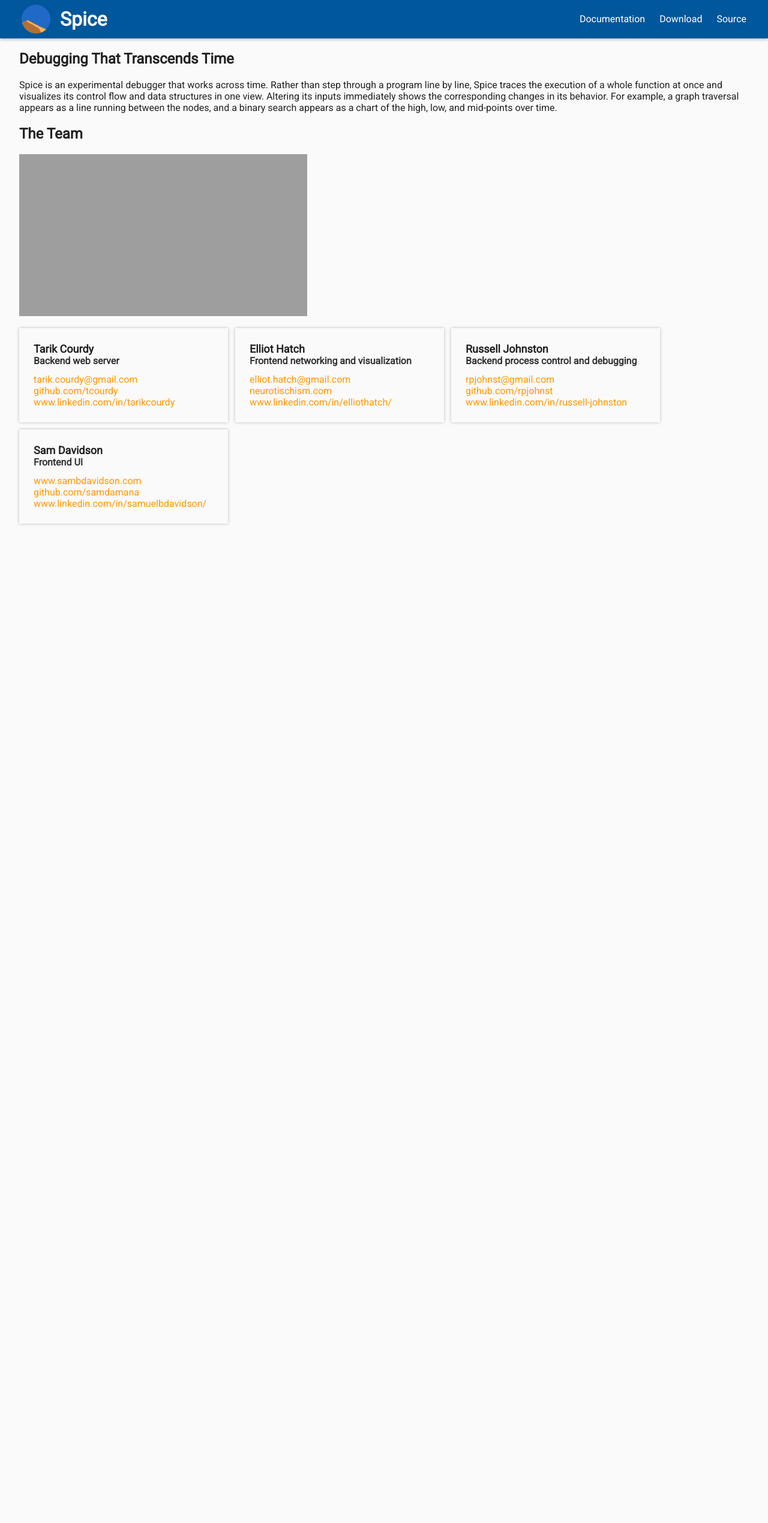
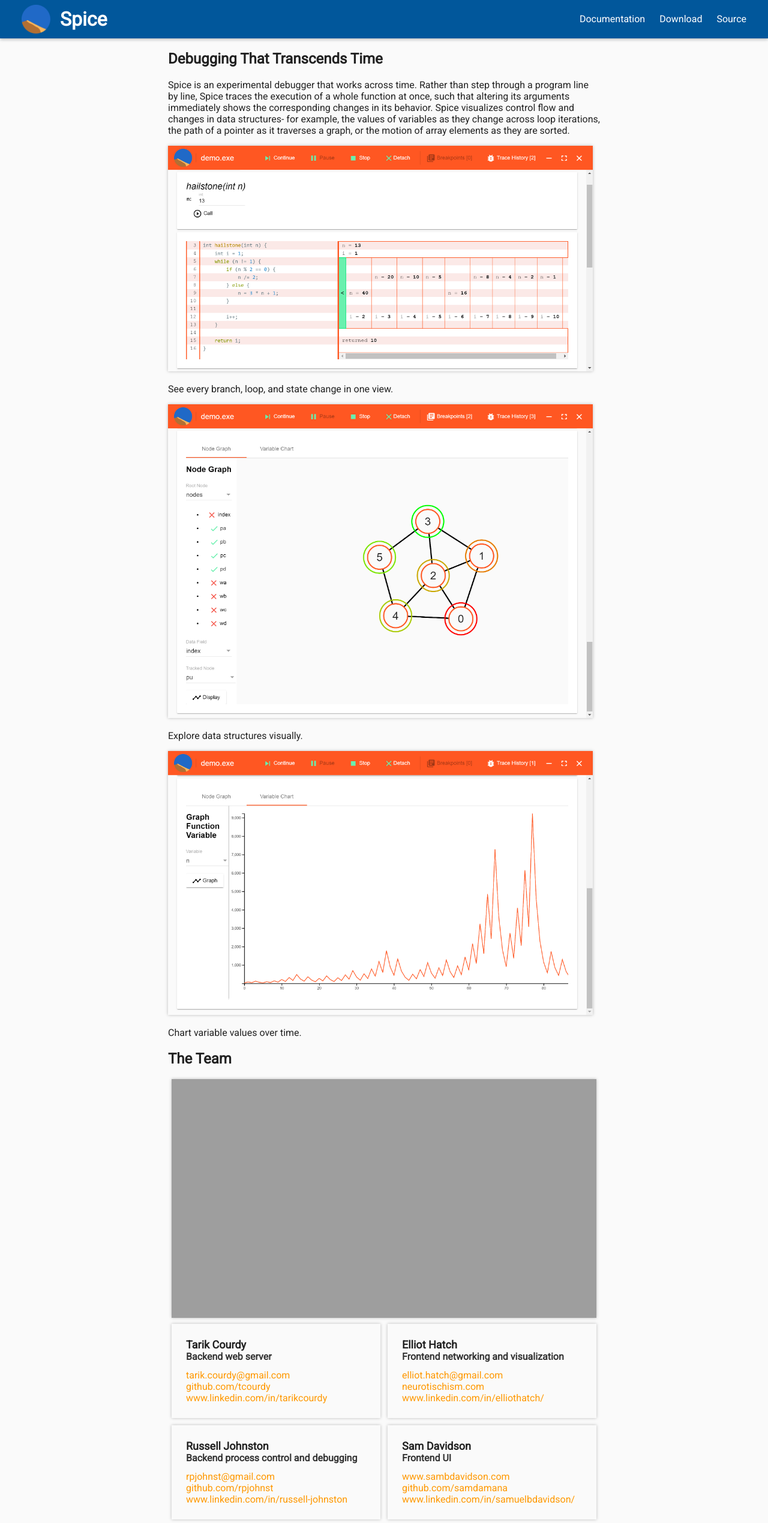
Before and after one commit to team-worm/spice, a Jekyll site: the page built from index.md, in a window 1280 px wide. Shown: the whole page at 60% size. Built offline with Jekyll 4.4.1, drawn with Linux system fonts in a browser that asks for light colours; before the commit the page ends 900 px from its top, so only the background shows below that.

Commit message:
Front page

```diff
--- a/_layouts/default.html
+++ b/_layouts/default.html
@@ -5,6 +5,7 @@
         <title>{{ page.title }} - Spice</title>
         <base href="https://team-worm.github.io/spice/">
         <link href="https://fonts.googleapis.com/css?family=Roboto" rel="stylesheet">
+        <link href="images/logo.png" rel="shortcut icon">
         <link href="style.css" rel="stylesheet">
     </head>
     <body>
--- a/index.md
+++ b/index.md
@@ -5,11 +5,23 @@ title: Home
 
 # Debugging That Transcends Time
 
-Spice is an experimental debugger that works across time. Rather than step through a program line by line, Spice traces the execution of a whole function at once and visualizes its control flow and data structures in one view. Altering its inputs immediately shows the corresponding changes in its behavior. For example, a graph traversal appears as a line running between the nodes, and a binary search appears as a chart of the high, low, and mid-points over time.
+Spice is an experimental debugger that works across time. Rather than step through a program line by line, Spice traces the execution of a whole function at once, such that altering its arguments immediately shows the corresponding changes in its behavior. Spice visualizes control flow and changes in data structures- for example, the values of variables as they change across loop iterations, the path of a pointer as it traverses a graph, or the motion of array elements as they are sorted.
+
+<img src="images/trace.png" width="708">
+
+See every branch, loop, and state change in one view.
+
+<img src="images/graph.png" width="708">
+
+Explore data structures visually.
+
+<img src="images/chart.png" width="708">
+
+Chart variable values over time.
 
 # The Team
 
-<img src="images/team.jpg" width="480" height="270">
+<div class="team"><img src="images/team.jpg" width="708" height="398.25"></div>
 
 <div class="profile" markdown="1">
 # Tarik Courdy
--- a/style.css
+++ b/style.css
@@ -52,11 +52,18 @@ header nav a:hover {
 }
 
 section {
+    margin: 0 auto;
     padding: 0 32px;
+    width: 720px;
+}
+section img {
+    box-shadow: 0 0 5px rgba(0, 0, 0, 0.25);
+}
+section .team {
+    text-align: center;
 }
 section .profile {
-    margin-right: 12px;
-    margin-bottom: 12px;
+    margin: 6px;
     padding: 24px;
     float: left;
     width: 300px;
```
Also changed, not shown: images/chart.png (added), images/graph.png (added), images/trace.png (added).
